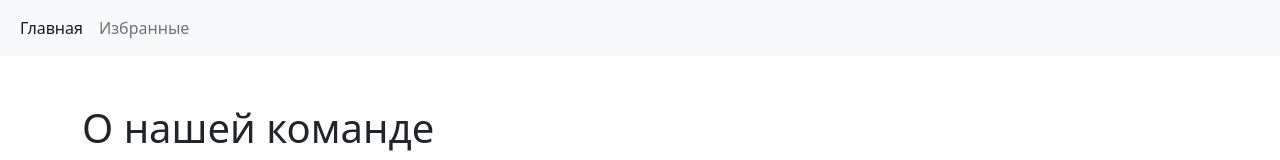
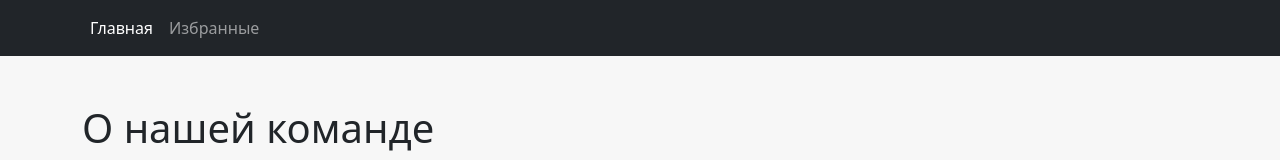
Before and after one commit to the-tranquillity/02-hackathon, a React (Create React App) app: page / in a window 1280 px wide. Shown: the top 160 px of the page. Built offline with nearby package versions, Linux system fonts and the light colour scheme.

Commit message:
constants, storage utils, team rename

```diff
--- a/src/app/components/ui/navBar.jsx
+++ b/src/app/components/ui/navBar.jsx
@@ -1,10 +1,10 @@
-import { Link } from "react-router-dom";
+import { Link } from 'react-router-dom';
 
 const NavBar = () => {
   return (
     <div>
-            <nav className="navbar navbar-expand-lg bg-light">
-                <div className="container-fluid">
+      <nav className="navbar navbar-expand-lg navbar-dark bg-dark">
+        <div className="container">
           <button
             className="navbar-toggler"
             type="button"
--- a/src/app/components/ui/userCard.jsx
+++ b/src/app/components/ui/userCard.jsx
@@ -28,7 +28,7 @@ const UserCard = ({ user }) => {
                 to={`/user/${user._id}`}
               >
                 {user.name || ''}{' '}
-                <span class="ms-2 badge bg-dark">
+                <span className="ms-2 badge bg-dark">
                   {user.age || ''}
                   <span className="fw-normal fs-6 ms-1">лет</span>
                 </span>
@@ -40,10 +40,10 @@ const UserCard = ({ user }) => {
           </div>
           <div className="card-footer text-end mb-1 me-2 bg-white border-0 ">
             <Link className="text-primary me-4" to={`/user/${user._id}`}>
-              <i class="bi bi-box-arrow-up-right fs-5"></i>
+              <i className="bi bi-box-arrow-up-right fs-5"></i>
             </Link>
             <a role="button" href="" onClick={(e) => handleFav(e)}>
-              <i class="bi bi-star fs-5"></i>
+              <i className="bi bi-star fs-5"></i>
             </a>
           </div>
         </div>
--- /dev/null
+++ b/src/app/constants.js
@@ -0,0 +1,2 @@
+export const MATES_STORAGE = 'all_mates';
+export const FAVOURITE_MATES = 'favourite_mates';
--- a/src/app/pages/mainPage.jsx
+++ b/src/app/pages/mainPage.jsx
@@ -1,7 +1,20 @@
+import { useEffect, useState } from 'react';
+import { fromStorage } from '../utils/fromStorage';
+import { toStorage } from '../utils/toStorage';
 import UserCard from '../components/ui/userCard';
-import members from '../mockData/users.json';
+import { MATES_STORAGE } from '../constants';
+import teamMockData from '../mockData/teamMates.json';
 
 const Main = () => {
+  const [teamMates, setTeamMates] = useState(
+    fromStorage(MATES_STORAGE) || teamMockData
+  );
+  useEffect(() => {
+    if (!fromStorage(MATES_STORAGE)) {
+      toStorage(MATES_STORAGE, teamMates);
+    }
+  }, []);
+  console.log('teamMates', teamMates);
   return (
     <div>
       <h1>О нашей команде</h1>
@@ -18,10 +31,10 @@ const Main = () => {
         nesciunt? A aliquam corporis cum delectus dignissimos, harum inventore
         labore nesciunt non repellendus sit soluta totam veniam voluptates.
       </p>
-      <h2 className="mt-2">Участники</h2>
+      <h2 className="my-2">Участники</h2>
       <div className="row row-cols-1 row-cols-md-2 g-4 mt-2">
-        {members.map((m) => (
-          <UserCard key={m._id} user={m} />
+        {teamMates.map((m) => (
+          <UserCard key={m._id} user={m} setTeamMates={setTeamMates} />
         ))}
       </div>
     </div>
--- /dev/null
+++ b/src/app/utils/fromStorage.js
@@ -0,0 +1,3 @@
+export function fromStorage(key) {
+  return JSON.parse(localStorage.getItem(key));
+}
--- /dev/null
+++ b/src/app/utils/toStorage.js
@@ -0,0 +1,3 @@
+export function toStorage(key, value) {
+  localStorage.setItem(key, JSON.stringify(value));
+}
--- a/src/index.css
+++ b/src/index.css
@@ -1,49 +1,3 @@
-/*---------------------- RESET ----------------------*/
-*,
-*::before,
-*::after {
-  box-sizing: border-box;
+body {
+  background-color: #f7f7f7;
 }
-body,
-h1,
-h2,
-h3,
-h4,
-h5,
-h6,
-li {
-  margin: 0;
-  /* font-size: 100%; */
-}
-html {
-  height: -webkit-fill-available;
-  /* font-size: 62.5%; */
-}
-html:focus-within {
-  scroll-behavior: smooth;
-}
-body {
-  text-rendering: optimizeSpeed;
-  line-height: 1;
-  font-size: 100%;
-  /* font-size: 160%; */
-  overflow-x: hidden;
-  min-height: 100vh;
-  min-height: -webkit-fill-available;
-}
-input,
-button,
-textarea,
-select {
-  font: inherit;
-}
-img {
-  max-width: 100%;
-  display: block;
-}
-ol[class],
-ul[class] {
-  list-style: none;
-  padding-inline-start: unset;
-  margin: 0;
-}
--- a/src/index.js
+++ b/src/index.js
@@ -4,6 +4,7 @@ import reportWebVitals from './reportWebVitals';
 import { BrowserRouter } from 'react-router-dom';
 import 'bootstrap/dist/css/bootstrap.min.css';
 import 'bootstrap-icons/font/bootstrap-icons.css';
+import './index.css';
 
 const root = ReactDOM.createRoot(document.getElementById('root'));
 root.render(
```
Also changed, not shown: src/app/mockData/teamMates.json (renamed from src/app/mockData/users.json), 1 other file (tests, documents, lock files or other folders). Lines whose indentation alone changed are shown as unchanged.
